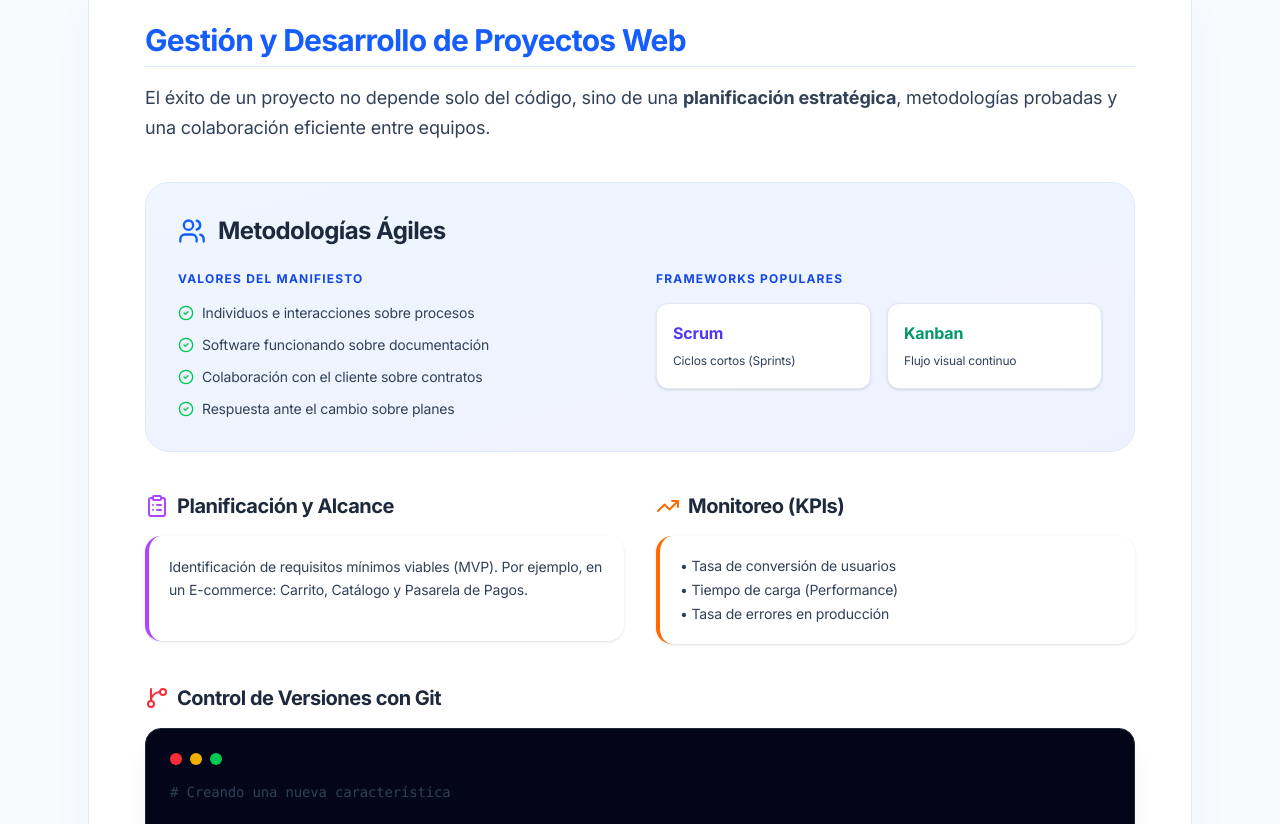
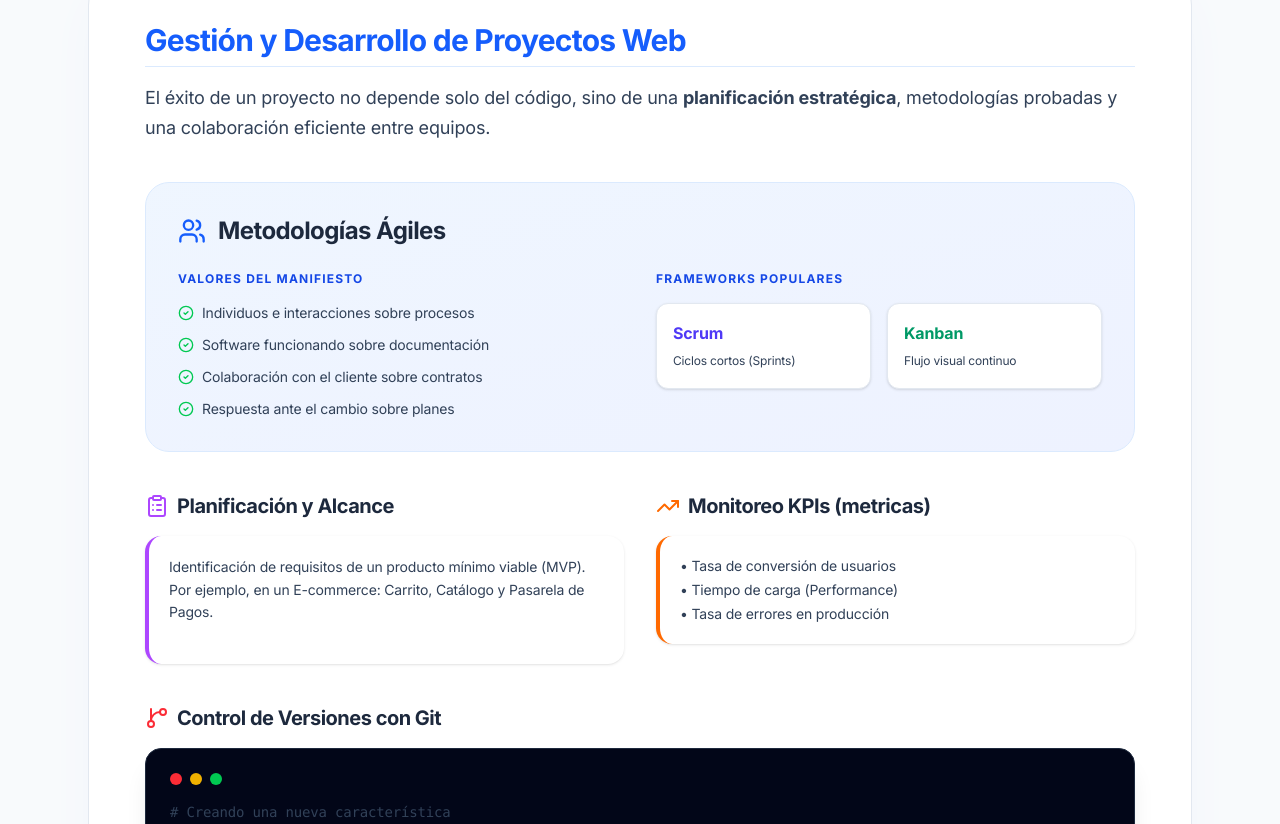
Before and after one commit to AB-jhon/compendio-desarrollo-web, a React (Vite) app: page /Proyectos in a window 1280 px wide. Shown: the part 361-1185 px from the top of the page. Built offline with nearby package versions, Linux system fonts and the light colour scheme.

Commit message:
Actualización del componente Proyectos

```diff
--- a/src/components/Proyectos.jsx
+++ b/src/components/Proyectos.jsx
@@ -64,13 +64,13 @@ function Proyectos() {
                         <ClipboardList className="text-purple-500" /> Planificación y Alcance
                     </h3>
                     <div className="p-5 bg-white dark:bg-slate-800 rounded-2xl border-l-4 border-l-purple-500 shadow-sm">
-                        <p className="text-sm">Identificación de requisitos mínimos viables (MVP). Por ejemplo, en un E-commerce: Carrito, Catálogo y Pasarela de Pagos.</p>
+                        <p className="text-sm">Identificación de requisitos de un producto mínimo viable (MVP). Por ejemplo, en un E-commerce: Carrito, Catálogo y Pasarela de Pagos.</p>
                     </div>
                 </div>
 
                 <div className="space-y-4">
                     <h3 className="flex items-center gap-2 text-xl font-bold text-slate-800 dark:text-white">
-                        <TrendingUp className="text-orange-500" /> Monitoreo (KPIs)
+                        <TrendingUp className="text-orange-500" /> Monitoreo KPIs (metricas)
                     </h3>
                     <div className="p-5 bg-white dark:bg-slate-800 rounded-2xl border-l-4 border-l-orange-500 shadow-sm">
                         <ul className="text-sm space-y-1">
```
